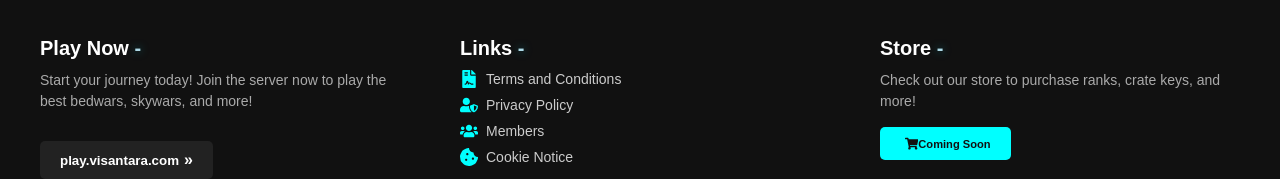
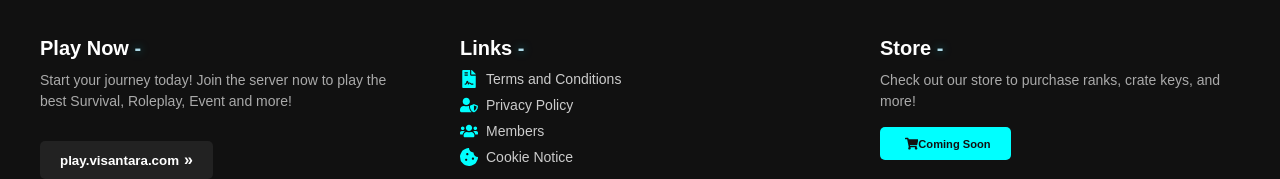
Before and after one commit to ranggaardhyy/Visantara-Official, a React (Vite) app: page / in a window 1280 px wide. Shown: the part 833-1012 px from the top of the page. Built offline with nearby package versions, Linux system fonts and the light colour scheme; no server answers; the HTML template or start-up script is replaced by a standard one.

Commit message:
Typo hehe

```diff
--- a/src/components/layout/Footer.jsx
+++ b/src/components/layout/Footer.jsx
@@ -69,7 +69,7 @@ const Footer = () => {
             Play Now <span style={styles.highlight}>-</span>
           </h3>
           <p style={styles.text}>
-            Start your journey today! Join the server now to play the best bedwars, skywars, and more!
+            Start your journey today! Join the server now to play the best Survival, Roleplay, Event and more!
           </p>
           <motion.button style={styles.playButton} whileHover={{ scale: 1.05 }}>
             play.visantara.com<span style={styles.arrow}>»</span>
```
